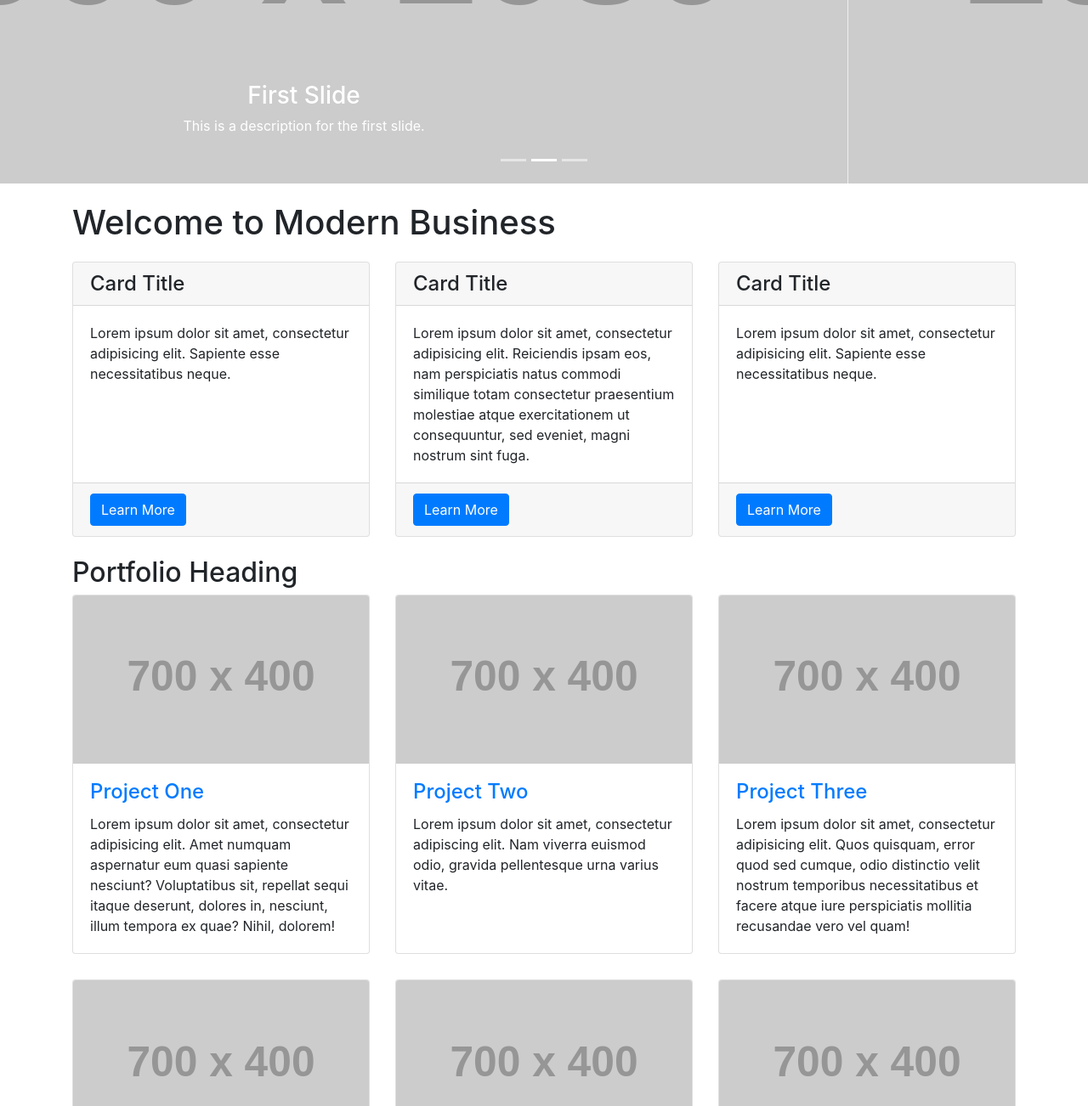
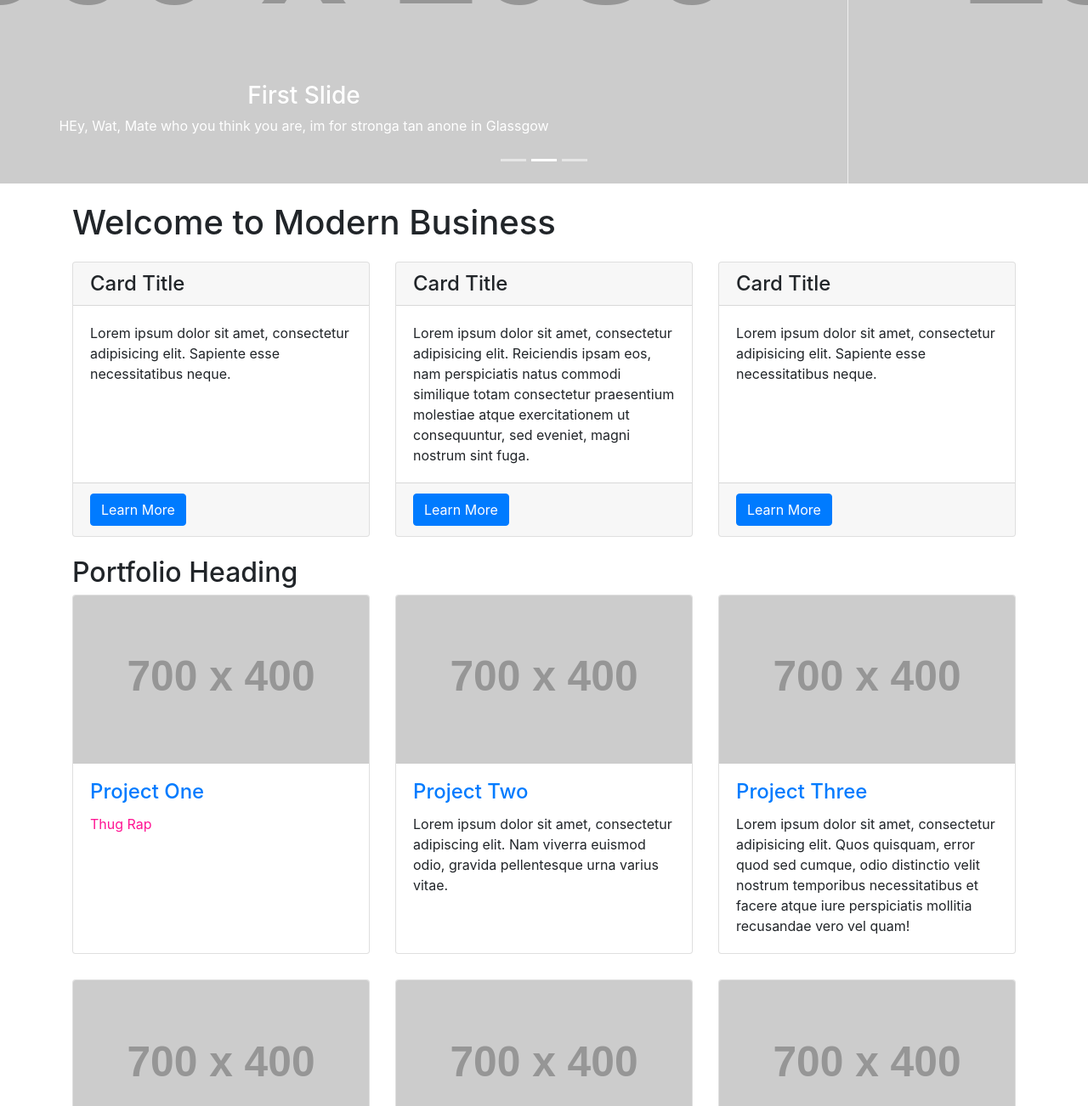
Before and after one commit to mannclay/rubberducky, a website: page index.html in a window 1280 px wide. Shown: the part 360-1662 px from the top of the page at 85% size. Drawn offline with Linux system fonts and the light colour scheme; placeholder pictures from the web are drawn by us.

Commit message:
THUG LIFE

```diff
--- a/index.html
+++ b/index.html
@@ -89,7 +89,7 @@
           <div class="carousel-item active" style="background-image: url('http://placehold.it/1900x1080')">
             <div class="carousel-caption d-none d-md-block">
               <h3>First Slide</h3>
-              <p>This is a description for the first slide.</p>
+              <p>HEy, Wat, Mate who you think you are, im for stronga tan anone in Glassgow</p>
             </div>
           </div>
           <!-- Slide Two - Set the background image for this slide in the line below -->
@@ -172,7 +172,7 @@
               <h4 class="card-title">
                 <a href="#">Project One</a>
               </h4>
-              <p class="card-text">Lorem ipsum dolor sit amet, consectetur adipisicing elit. Amet numquam aspernatur eum quasi sapiente nesciunt? Voluptatibus sit, repellat sequi itaque deserunt, dolores in, nesciunt, illum tempora ex quae? Nihil, dolorem!</p>
+              <p class="card-text" style="color:#FF1493">Thug Rap</p>
             </div>
           </div>
         </div>
```
